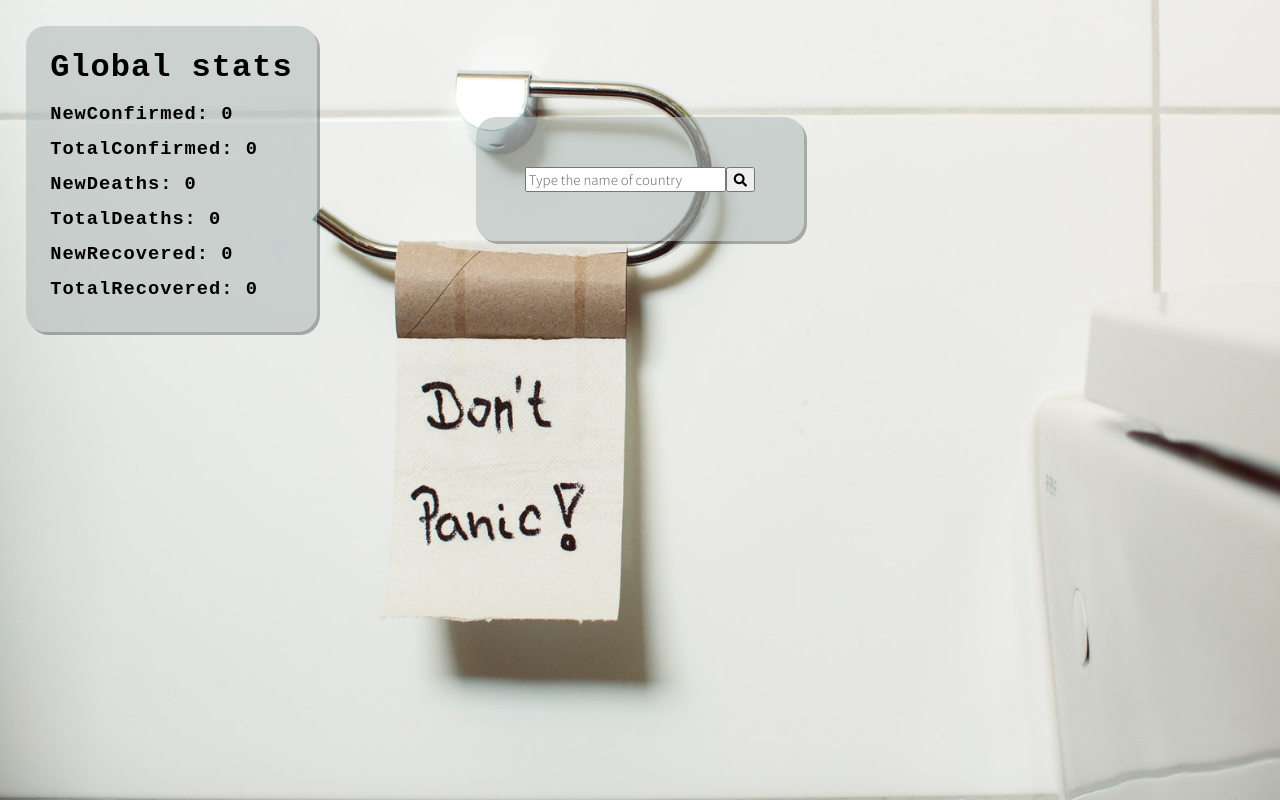
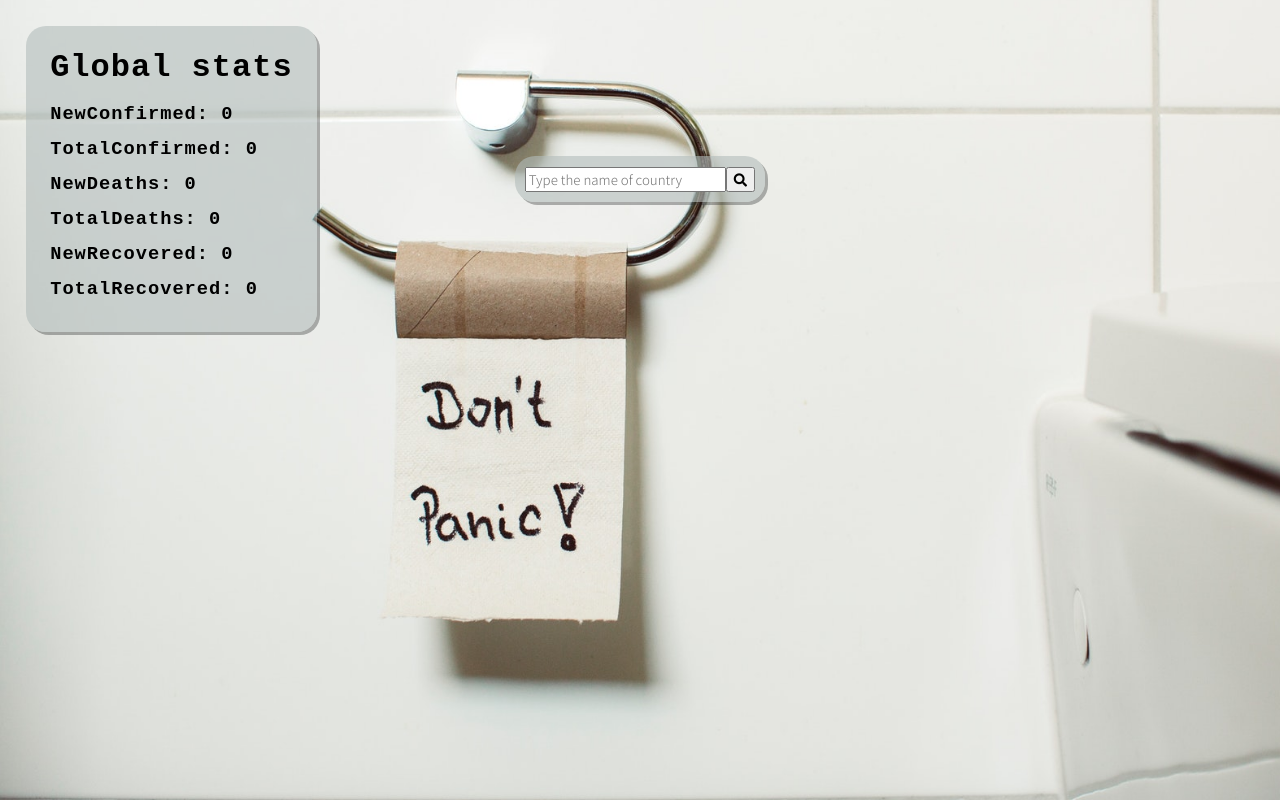
Before and after one commit to MietoProgramming/covidboard, a React (Create React App) app: page / in a window 1280 px wide. Built offline with nearby package versions, Linux system fonts and the light colour scheme; no server answers; a web font is replaced by a local one.

Commit message:
Padding fixes

```diff
--- a/src/App.css
+++ b/src/App.css
@@ -50,7 +50,7 @@
       -ms-flex-align: center;
           align-items: center;
   margin: auto;
-  padding: auto;
+  padding: 10px;
 }
 
 .stats {
--- a/src/App.scss
+++ b/src/App.scss
@@ -47,7 +47,7 @@ $data_font: 'Syne Mono', monospace;
     flex-direction: column;
     align-items: center;
     margin: auto;
-    padding: auto;
+    padding: 10px;
 }
 
 
```
